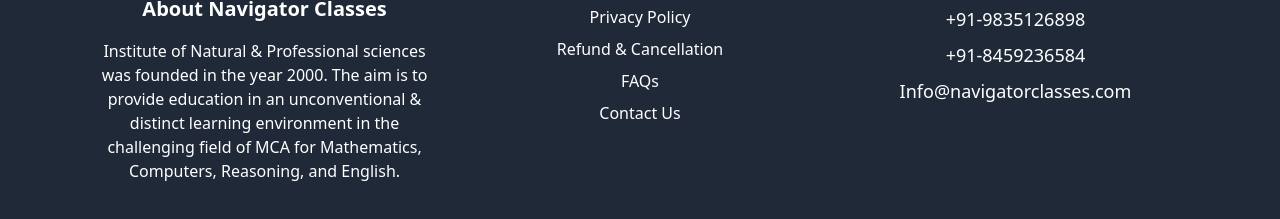
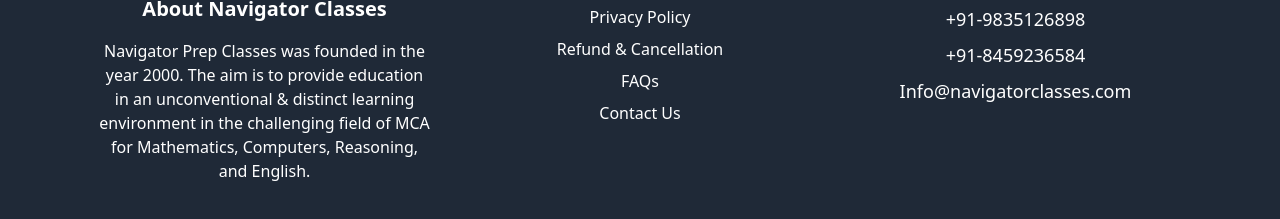
Before and after one commit to kumarsuraj669/Navigator-Classes, a website built with Vite: page index.html in a window 1280 px wide. Shown: the part 5513-5732 px from the top of the page. Built offline with nearby package versions, Linux system fonts and the light colour scheme; files whose address does not match are found by name.

Commit message:
Update index.html

```diff
--- a/index.html
+++ b/index.html
@@ -355,7 +355,7 @@
             <div class="flex flex-col text-white space-y-4 p-5 w-full md:w-1/3 items-center">
                 <img src="./images/logo-1.png" class="w-24" alt="">
                 <div class="font-bold text-xl">About Navigator Classes</div>
-                <p >Institute of Natural & Professional sciences was founded in the year 2000. The aim is to provide education in an unconventional & distinct learning environment in the challenging field of MCA for Mathematics, Computers, Reasoning, and English.</p>
+                <p >Navigator Prep Classes was founded in the year 2000. The aim is to provide education in an unconventional & distinct learning environment in the challenging field of MCA for Mathematics, Computers, Reasoning, and English.</p>
             </div>
             <div class="flex flex-col text-white space-y-4 p-5 w-full md:w-1/3">
                 <div class="font-bold text-2xl">Useful Links</div>
```
